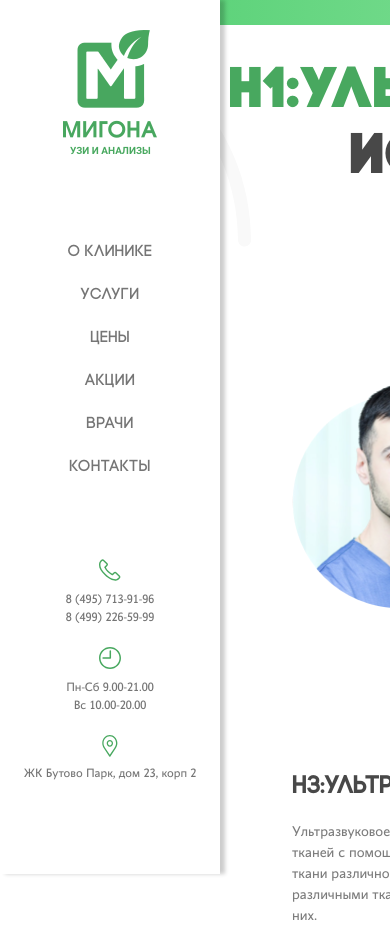
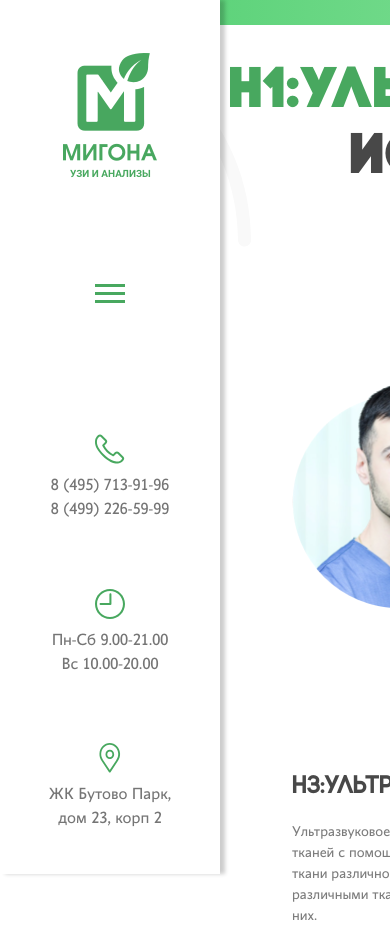
Before and after one commit to NastyaLo/style_page, a website: page index.html in a window 390 px wide. Shown: the top 930 px of the page. Drawn offline with Linux system fonts and the light colour scheme; a web font is replaced by a local one.

Commit message:
all without mobile version

```diff
--- a/index.html
+++ b/index.html
@@ -6,10 +6,16 @@
   <title>Test task</title>
 </head>
 <body>
+  <script type="text/javascript" async src="index.js"></script>
   <header></header>
-  <div class="menu">
+  <div class="menu open_menu">
     <img class="logo-green"src="Logo_Green.png" alt="Мигона. Узи и диагностика">
-    <!--<img class="menu__list-opener">-->
+    <div class="menu__list__cover" id="menu_open">
+    <div class="menu__burger">
+      <span></span>
+      <span></span>
+      <span></span>
+    </div>
     <ul class="menu__list">
       <li>О клинике</li>
       <li class="menu__list-drop-down-opener">Услуги
@@ -45,18 +51,18 @@
       <li>Акции</li>
       <li>Врачи</li>
       <li>Контакты</li>
-    </ul>
-    <div class="contacts">
+    </ul></div>
+    <div class="contacts contacts_bigger">
       <img src="contacts__logo.svg" alt="Контакты" class="contacts__logo">
       <span class="contacts__number">8 (495) 713-91-96</span>
       <span class="contacts__number">8 (499) 226-59-99</span>
     </div>
-    <div class="work-time">
+    <div class="work-time work-time_bigger">
       <img src="work-time__logo.svg" alt="Время работы" class="work-time__logo">
       <span class="work-time__hours">Пн-Сб 9.00-21.00</span>
       <span class="work-time__hours">Вс 10.00-20.00 </span>
     </div>
-    <div class="location">
+    <div class="location location_bigger">
       <img src="location__logo.svg" alt="Адрес" class="location__logo">
       <span class="address">ЖК Бутово Парк, дом 23, корп 2</span>
     </div>
@@ -296,25 +302,22 @@
   <div class="menu menu_in-3">
     <img class="logo-green"src="Logo_Green.png" alt="Мигона. Узи и диагностика">
     <!--<img class="menu__list-opener">-->
-    <ul class="menu__list">
-      <li>О клинике</li>
-      <li class="menu__list-drop-down-opener">Услуги</li>
-      <li>Цены</li>
-      <li>Акции</li>
-      <li>Врачи</li>
-      <li>Контакты</li>
-    </ul>
-    <div class="contacts">
+    <div class="menu__burger">
+      <span></span>
+      <span></span>
+      <span></span>
+    </div>
+    <div class="contacts contacts_bigger">
       <img src="contacts__logo.svg" alt="Контакты" class="contacts__logo">
       <span class="contacts__number">8 (495) 713-91-96</span>
       <span class="contacts__number">8 (499) 226-59-99</span>
     </div>
-    <div class="work-time">
+    <div class="work-time work-time_bigger">
       <img src="work-time__logo.svg" alt="Время работы" class="work-time__logo">
       <span class="work-time__hours">Пн-Сб 9.00-21.00</span>
       <span class="work-time__hours">Вс 10.00-20.00 </span>
     </div>
-    <div class="location">
+    <div class="location location_bigger">
       <img src="location__logo.svg" alt="Адрес" class="location__logo">
       <span class="address">ЖК Бутово Парк, дом 23, корп 2</span>
     </div>
--- /dev/null
+++ b/index.js
@@ -0,0 +1,23 @@
+var menuElem  = document.getElementById('menu_open');
+var titleElem = menuElem.querySelector('.menu__burger');
+var list      = menuElem.querySelector('menu__list');
+var menu      = document.querySelector('.menu');
+var phones    = menu.querySelector('.contacts');
+var work      = menu.querySelector('.work-time');
+var address   = menu.querySelector('.address');
+
+titleElem.onclick = function() {
+  menuElem.classList.toggle('open');
+  menu.classList.remove('open_menu');
+  phones.classList.remove('contacts_bigger');
+  work.classList.remove('work-time_bigger');
+  address.classList.remove('location_bigger');
+};
+
+titleElem.onmouseout = function() {
+  menuElem.classList.remove('open');
+  menu.classList.toggle('open_menu');
+  phones.classList.toggle('contacts_bigger');
+  work.classList.toggle('work-time_bigger');
+  address.classList.toggle('location_bigger');
+};
--- a/index.scss
+++ b/index.scss
@@ -61,17 +61,39 @@ header {
       cursor: pointer;
     }
   }
-
-}
-
-/*.menu__list-opener {
-  margin-top: 60px;
-  margin-bottom:80px;
+}
+
+.menu.open_menu {
+  justify-content: space-around;
+}
+
+.menu__list__cover {
+  @include flex-column();
+}
+
+.menu__list__cover ul{
+  display: none;
+}
+
+.menu__list__cover.open ul {
   display: block;
-  background-color: grey;
-  width: 30px;
-  height: 20px;
-}*/
+}
+
+.menu__list__cover.open .menu__burger {
+  margin-bottom: 0;
+}
+
+.menu__burger {
+  @include flex-column();
+  margin-bottom: 80px;
+  width:30px;
+  span {
+    width: 100%;
+    height: 3px;
+    background-color: #48A85F;
+    margin-bottom: 5px;
+  }
+}
 
 .menu__list_drop-down {
   position: absolute;
@@ -107,6 +129,10 @@ header {
     cursor: pointer;
   }
 
+}
+
+.menu__burger:hover .menu__list {
+  display: block;
 }
 
 .menu__list_drop-down__section__title {
@@ -224,6 +250,48 @@ header {
   line-height: 14px;
   text-align: center;
 }
+
+.contacts_bigger {
+  .contacts__logo {
+    width: 30px;
+    height: 30px;
+  }
+  .contacts__number {
+	font-size: 16px;
+	font-weight: 300;
+	line-height: 24px;
+	text-align: center;
+  }
+}
+
+.work-time_bigger {
+  .work-time__logo {
+    width: 30px;
+    height: 30px;
+  }
+  .work-time__hours {
+	font-size: 16px;
+	font-weight: 300;
+	line-height: 24px;
+	text-align: center;
+  }
+}
+
+.location_bigger {
+  .location__logo {
+    width: 30px;
+    height: 30px;
+  }
+  .address {
+  margin-right: 45px;
+  margin-left: 45px;
+	font-size: 16px;
+	font-weight: 300;
+	line-height: 24px;
+	text-align: center;
+  }
+}
+
 
 h1 {
   display: inline-block;
@@ -692,7 +760,7 @@ h1 {
 
 .content__block3 {
   display: flex;
-  //justify-content: center;
+  justify-content: center;
   align-items: flex-start;
   margin-top: 50px;
   grid-column: 5 / 17;
@@ -1089,6 +1157,7 @@ h1 {
 }
 
 .menu_in-3 {
+  justify-content: space-around;
   position: relative;
   grid-column: 13 / 17;
   grid-row:19;
```
Also changed, not shown: index.css, 1 other file.
